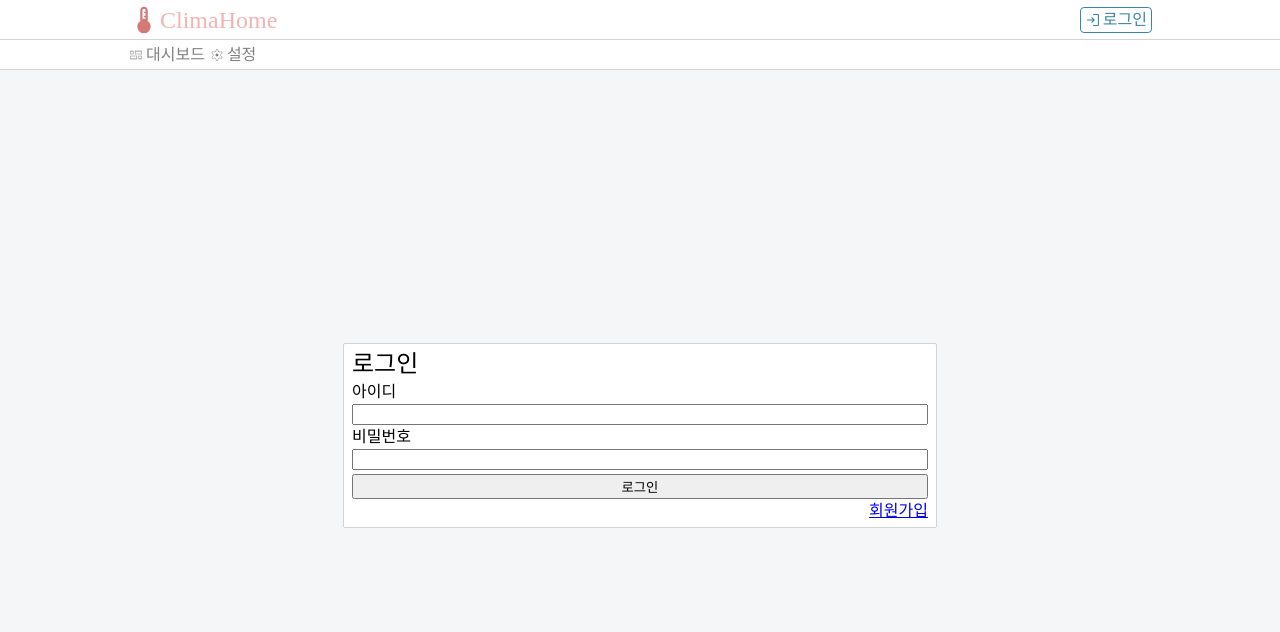
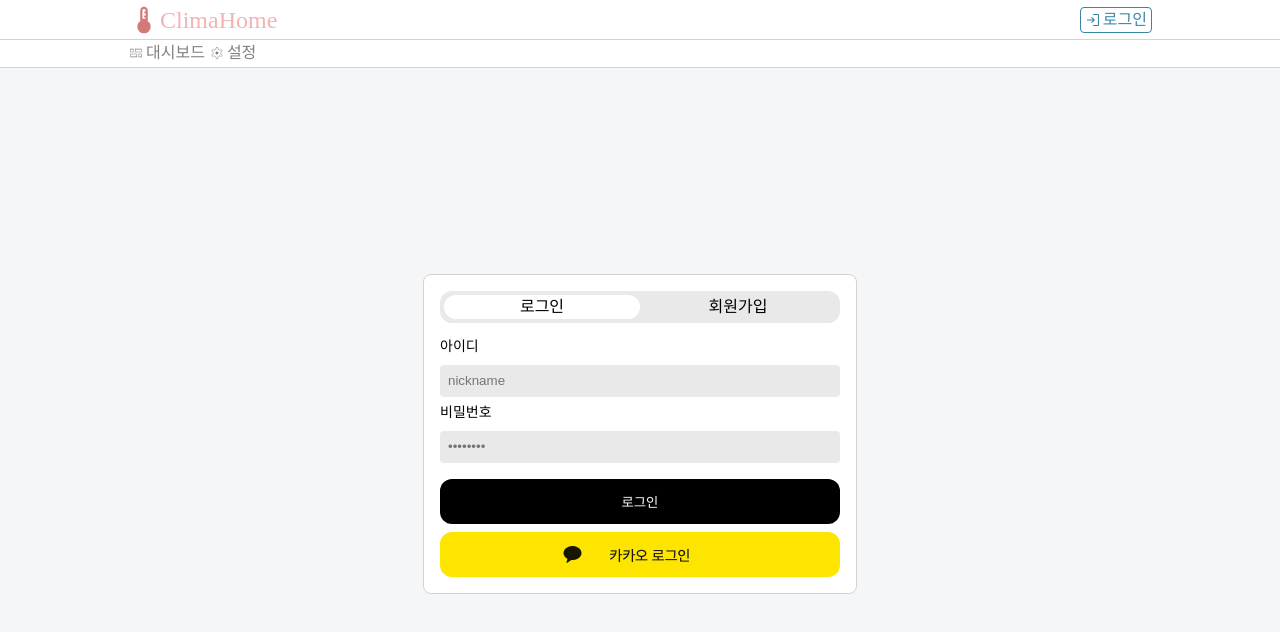
Before and after one commit to ShinSeongCheol/home-monitor, a React (Vite) app in the folder frontend/: page /login in a window 1280 px wide. Shown: the top 632 px of the page. Built offline with nearby package versions, Linux system fonts and the light colour scheme; what ag-grid-community would draw is missing.

Commit message:
💄 feat '로그인 컴포넌트'
- UI 변경
- 스타일 변경
- 카카오 로그인 버튼 추가

```diff
--- a/frontend/src/Login.tsx
+++ b/frontend/src/Login.tsx
@@ -1,11 +1,13 @@
-import { Link, useNavigate } from 'react-router-dom';
+import { Link, useLocation, useNavigate } from 'react-router-dom';
 import styles from './styles/Login.module.css'
 import type { FormEventHandler } from 'react';
 import { useAuth } from './contexts/AuthContext';
+import kakaoLogin from './assets/kakao/ko/kakao_login_medium_narrow.png'
 
 const Login = () => {
 
     const navigate = useNavigate();
+    const location = useLocation();
 
     const {login} = useAuth();
 
@@ -44,15 +46,22 @@ const Login = () => {
     return(
         <main className={styles.main}>
             <section className={styles.section}>
-                <h2>로그인</h2>
+                <div className={styles.tabContainer}>
+                    <div className={location.pathname === '/login' ? `${styles.active}` : ``}><h2>로그인</h2></div>
+                    <div className={location.pathname === '/signup' ? `${styles.active}` : ``}><h2>회원가입</h2></div>
+                </div>
                 <form className={styles.loginForm} onSubmit={handleSubmit}>
-                    <label htmlFor="">아이디</label>
-                    <input type="text" name="login_id" id="login_id" />
-                    <label htmlFor="">비밀번호</label>
-                    <input type="password" name="login_password" id="login_password" />
+                    <div className={styles.inputContainer}>
+                        <label htmlFor="">아이디</label>
+                        <input type="text" name="login_id" id="login_id" placeholder='nickname'/>
+                    </div>
+                    <div className={styles.inputContainer}>
+                        <label htmlFor="">비밀번호</label>
+                        <input type="password" name="login_password" id="login_password" placeholder='••••••••'/>
+                    </div>
                     <input type="submit" value="로그인" />
-                    <div className={styles.signup}>
-                        <Link to={'/signup'}>회원가입</Link>
+                    <div className={styles.kakaoLoginContainer}>
+                        <img src={kakaoLogin} alt="카카오 로그인" />
                     </div>
                 </form>
             </section>
--- a/frontend/src/styles/Login.module.css
+++ b/frontend/src/styles/Login.module.css
@@ -1,34 +1,89 @@
 .main {
     width: 100%;
-    height: calc(100vh - 40px - 30px);
-
+    height: 100%;
     display: flex;
     justify-content: center;
     align-items: center;
 }
 
 .section {
-    width: 576px;
-    padding: 8px;
-
+    width: 400px;
+    padding: 16px;
     background-color: white;
     border: 1px solid lightgray;
-    border-radius: 2px;
+    border-radius: 8px;
 }
 
-.section > h2 {
-    font-size: 24px;
+.tabContainer {
+    display: flex;
+    align-items: center;
+    justify-content: space-between;
+    background-color: #e9e9e9;
+    border-radius: 12px;
+    padding: 4px;
+}
+
+.tabContainer > div {
+    width: 100%;
+    padding: 4px;
+    display: flex;
+    justify-content: center;
+}
+
+.tabContainer > div > h2{
+    font-size: 16px;
+    user-select: none;
+}
+
+.active {
+    background-color: white;
+    border-radius: 32px;
 }
 
 .loginForm {
-    margin-top: 8px;
-
+    margin-top: 16px;
     display: flex;
     flex-direction: column;
-    gap: 4px;
+    gap: 8px;
 }
 
-.signup {
+.loginForm > .inputContainer {
+    display: flex;
+    flex-direction: column;
+    gap: 12px;
+}
+
+.loginForm > .inputContainer > label{
+    font-size: 14px;
+}
+
+.loginForm > .inputContainer > input{
+    height: 16px;
+    padding: 8px;
+    border:none;
+    border-radius: 4px;
+    background-color: #e9e9e9;
+}
+
+.loginForm > input[type='submit'] {
+    margin-top: 8px;
+    height: 45px;
+    padding: 8px;
+    border: none;
+    color: white;
+    background-color: black;
+    border-radius: 12px;
+}
+
+.kakaoLoginContainer {
+    display: flex;
+    justify-content: center;
+
+    background-color: #FEE500;
+    border-radius: 12px;
+}
+
+.signupContainer {
     display: flex;
     justify-content: end;
 }
```
